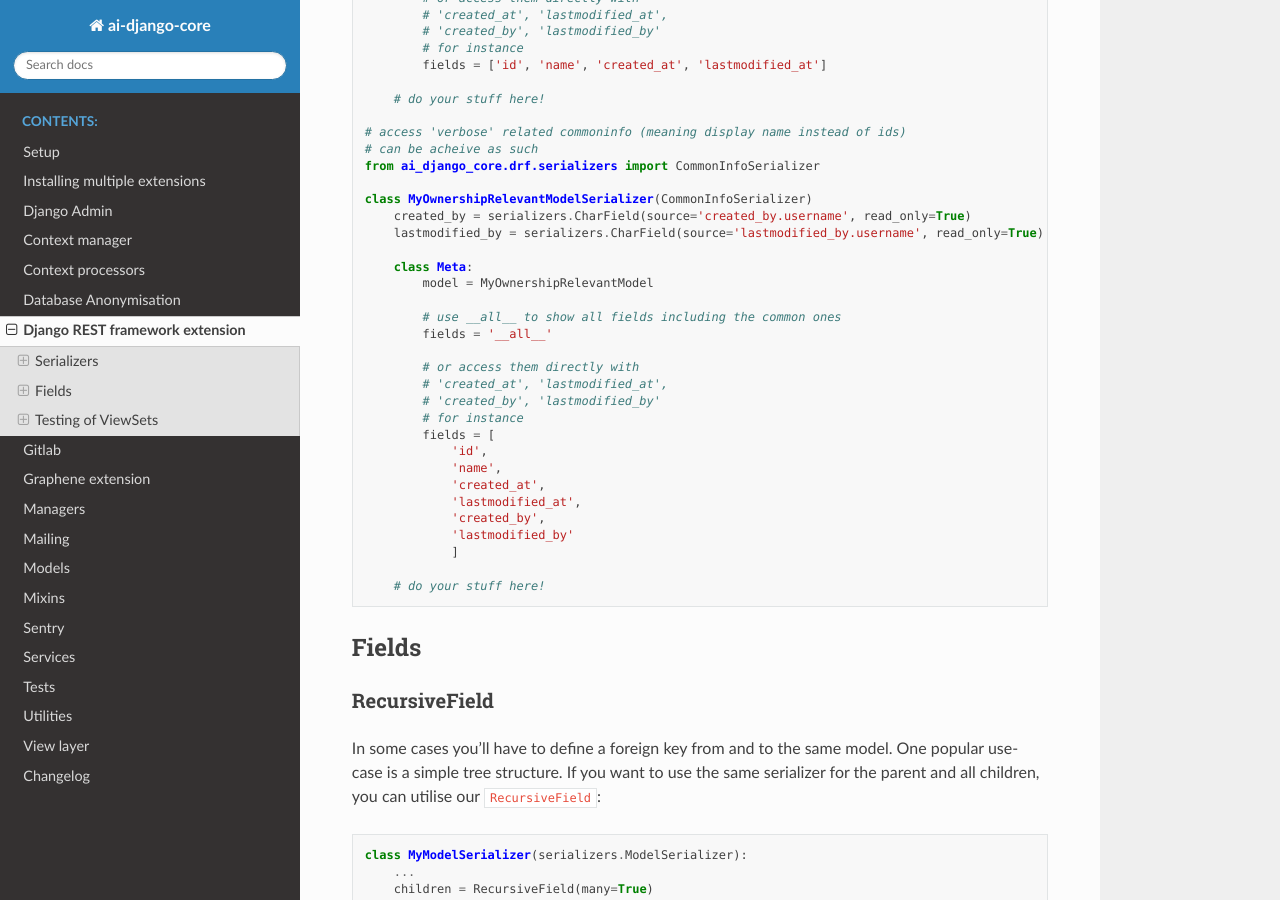
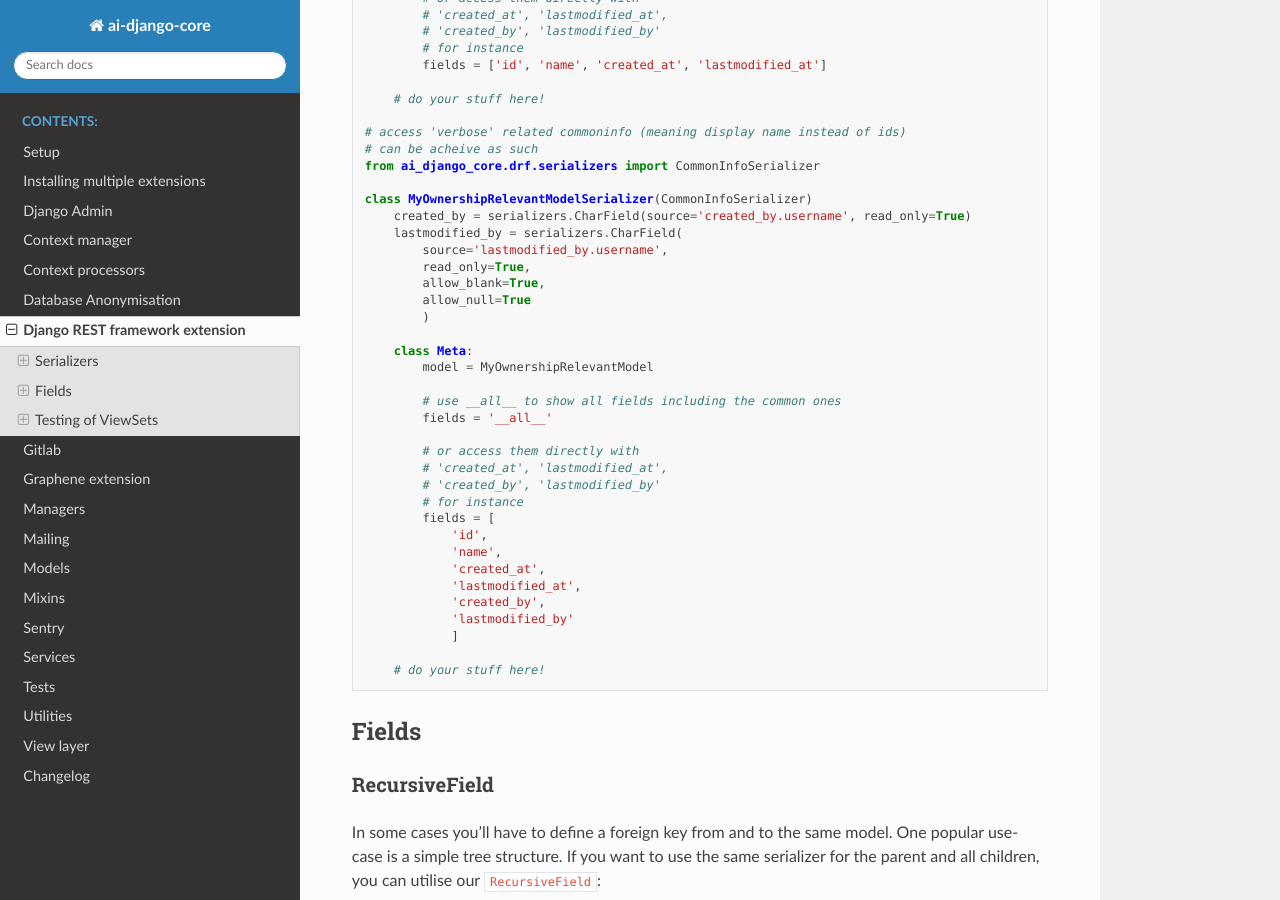
Before and after one commit to ambient-innovation/ai-django-core, a Sphinx documentation site: the page built from docs/features/djangorestframework.md, in a window 1280 px wide and 900 px high, scrolled down 1185 px. Built offline with Sphinx 7.4.7 and the Read the Docs theme 2.0.0, drawn with Linux system fonts in a browser that asks for light colours.

Commit message:
add allow null/blank

```diff
--- a/docs/features/djangorestframework.md
+++ b/docs/features/djangorestframework.md
@@ -65,7 +65,12 @@ from ai_django_core.drf.serializers import CommonInfoSerializer
 
 class MyOwnershipRelevantModelSerializer(CommonInfoSerializer)
     created_by = serializers.CharField(source='created_by.username', read_only=True)
-    lastmodified_by = serializers.CharField(source='lastmodified_by.username', read_only=True)
+    lastmodified_by = serializers.CharField(
+        source='lastmodified_by.username',
+        read_only=True,
+        allow_blank=True,
+        allow_null=True
+        )
 
     class Meta:
         model = MyOwnershipRelevantModel
```
